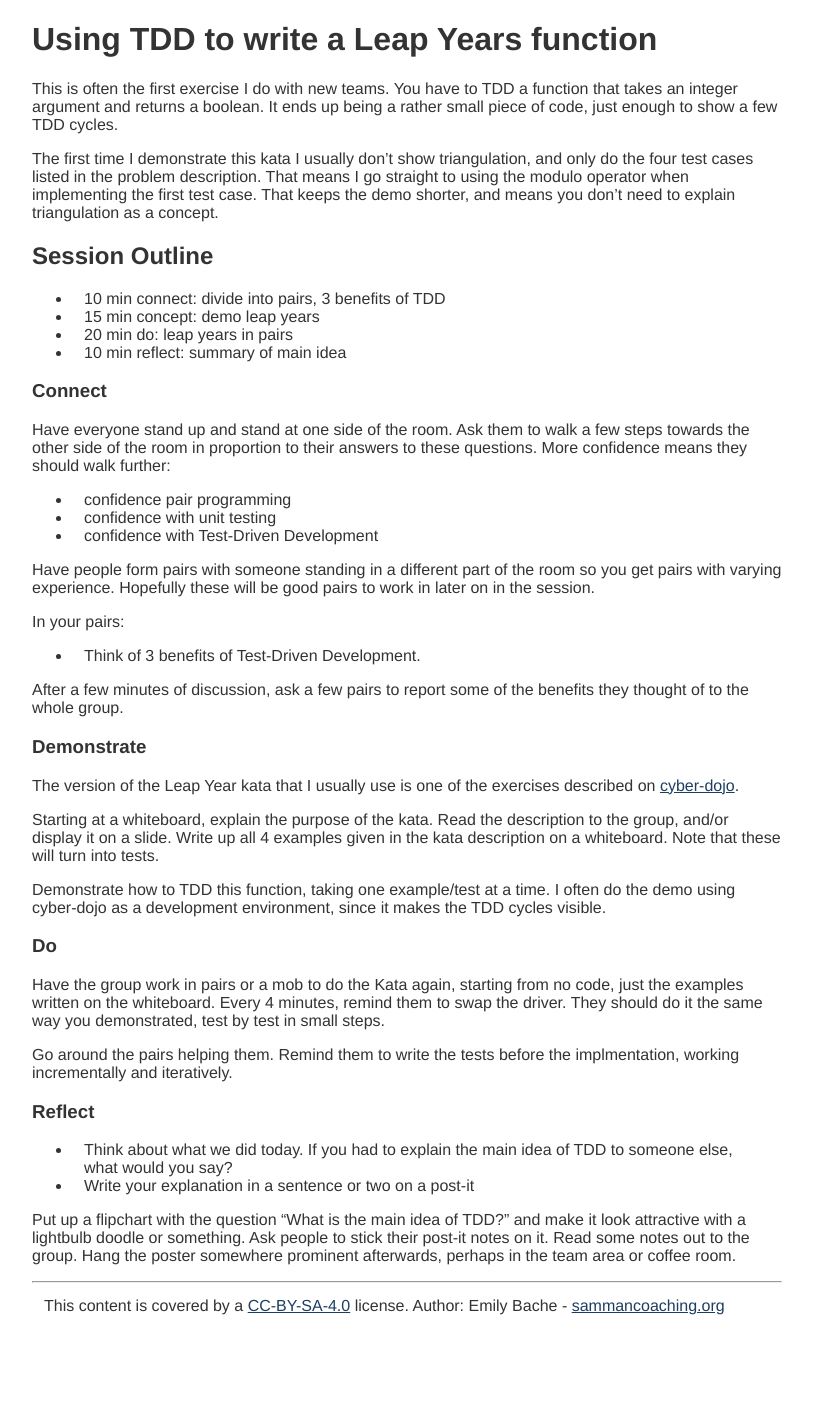
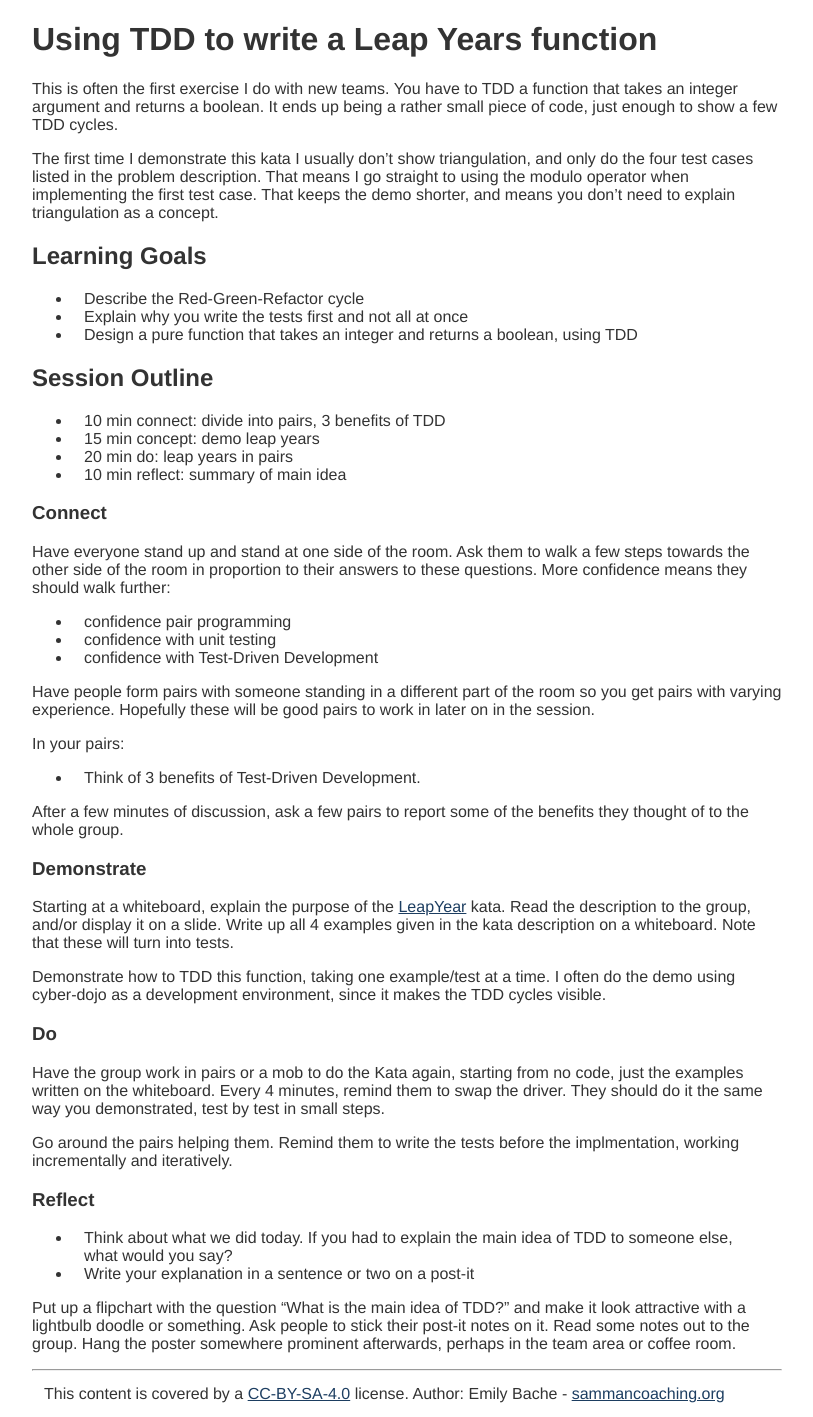
Before and after one commit to sammancoaching/website, a Jekyll site: the page built from _learning_hours/small_steps/demo_tdd_intro.md, in a window 1280 px wide. Shown: the whole page, without its empty margins (233-1046 px from the left). Built offline with Jekyll 4.4.1, drawn with Linux system fonts in a browser that asks for light colours; before the commit the page ends 1329 px from its top, so only the background shows below that.

Commit message:
tweak first learning hour

```diff
--- a/_learning_hours/small_steps/demo_tdd_intro.md
+++ b/_learning_hours/small_steps/demo_tdd_intro.md
@@ -10,6 +10,11 @@ difficulty: 1
 This is often the first exercise I do with new teams. You have to TDD a function that takes an integer argument and returns a boolean. It ends up being a rather small piece of code, just enough to show a few TDD cycles.
 
 The first time I demonstrate this kata I usually don't show triangulation, and only do the four test cases listed in the problem description. That means I go straight to using the modulo operator when implementing the first test case. That keeps the demo shorter, and means you don't need to explain triangulation as a concept.
+
+## Learning Goals
+* Describe the Red-Green-Refactor cycle
+* Explain why you write the tests first and not all at once
+* Design a pure function that takes an integer and returns a boolean, using TDD
 
 ## Session Outline
 
@@ -34,9 +39,7 @@ In your pairs:
 After a few minutes of discussion, ask a few pairs to report some of the benefits they thought of to the whole group.
 
 ### Demonstrate
-The version of the Leap Year kata that I usually use is one of the exercises described on [cyber-dojo](https://cyber-dojo.org/).
-
-Starting at a whiteboard, explain the purpose of the kata. Read the description to the group, and/or display it on a slide. Write up all 4 examples given in the kata description on a whiteboard. Note that these will turn into tests.
+Starting at a whiteboard, explain the purpose of the [LeapYear](/kata_descriptions/leap_year.html) kata. Read the description to the group, and/or display it on a slide. Write up all 4 examples given in the kata description on a whiteboard. Note that these will turn into tests.
 
 Demonstrate how to TDD this function, taking one example/test at a time. I often do the demo using cyber-dojo as a development environment, since it makes the TDD cycles visible.
 
```
